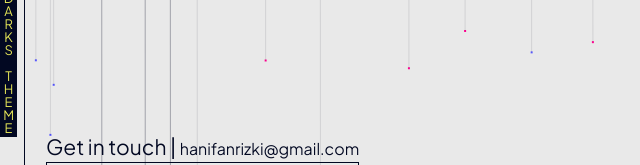
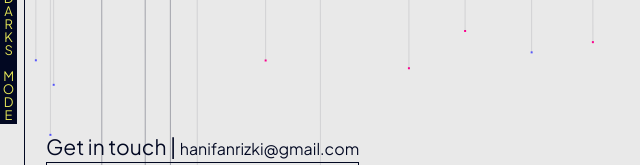
Before and after one commit to hanriman/hanriman.github.io, a plain HTML site: page index.html in a window 1280 px wide. Both pictures are taken after a click on the element 8 px from the left and 465 px from the top of the page. Shown: the part 408-573 px from the top of the page, 0-640 px from the left. Drawn offline with Linux system fonts and the light colour scheme.

Commit message:
change button name

```diff
--- a/index.html
+++ b/index.html
@@ -200,8 +200,7 @@
         <div class="_theme-8"></div>
         <div class="_theme-9"></div>
         <div class="_theme-10"></div>
-        <div class="_theme-11"></div>
-     </div>
+      </div>
     </div>
 
     <!-- dark or light theme script -->
--- a/style/style.css
+++ b/style/style.css
@@ -393,21 +393,17 @@ span.bold {
   content: "\00a0";
 }
 .toggle ._theme-7::before {
-  content: "T";
+  content: "M";
 }
 .toggle ._theme-8::before {
-  content: "H";
+  content: "O";
 }
 .toggle ._theme-9::before {
+  content: "D";
+}
+.toggle ._theme-10::before {
   content: "E";
 }
-.toggle ._theme-10::before {
-  content: "M";
-}
-.toggle ._theme-11::before {
-  content: "E";
-}
-
 
 
 .fa-moon-o:before {
@@ -441,20 +437,18 @@ span.bold {
   content: "\00a0";
 }
 .light .toggle ._theme-7::before {
-  content: "T";
+  content: "M";
 }
 .light .toggle ._theme-8::before {
-  content: "H";
+  content: "O";
 }
 .light .toggle ._theme-9::before {
+  content: "D"
+}
+.light .toggle ._theme-10::before {
   content: "E";
 }
-.light .toggle ._theme-10::before {
-  content: "M";
-}
-.light .toggle ._theme-11::before {
-  content: "E";
-}
+
 .light a {
   color: var(--c-blue);
 }
```
Also changed, not shown: resume.html (+1 -2 lines).
